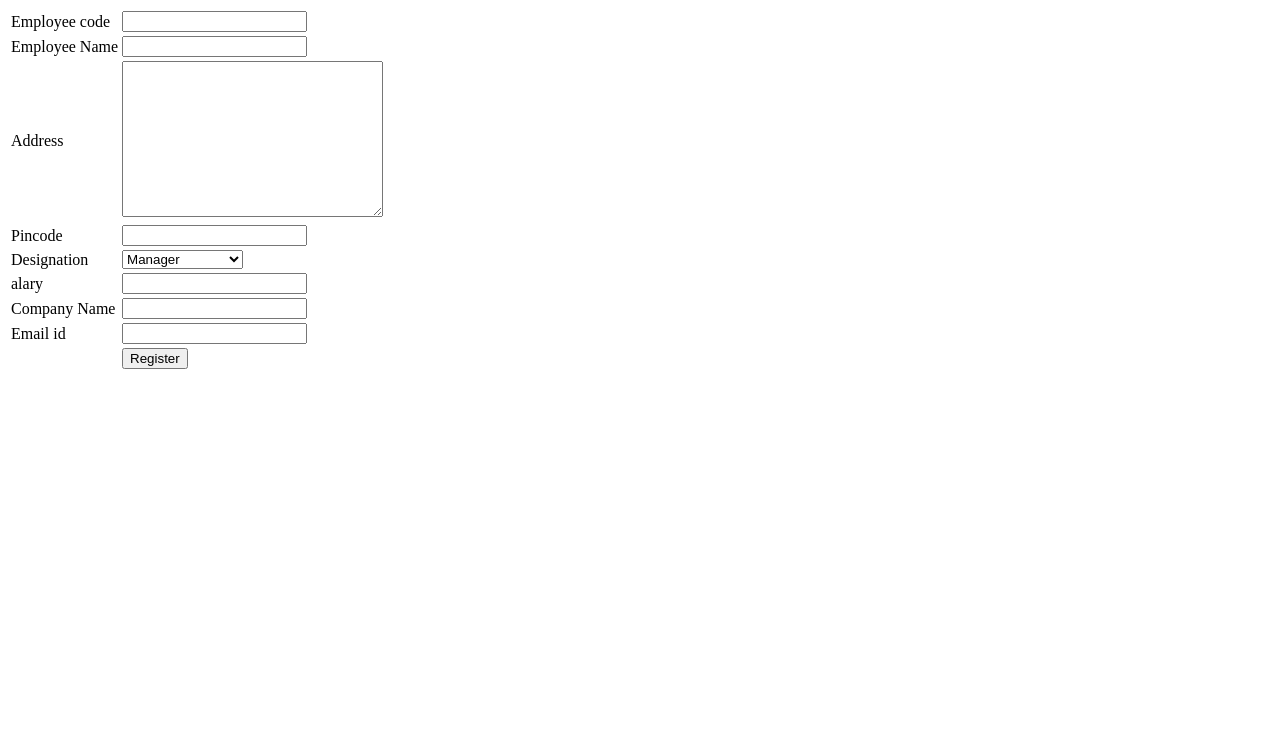
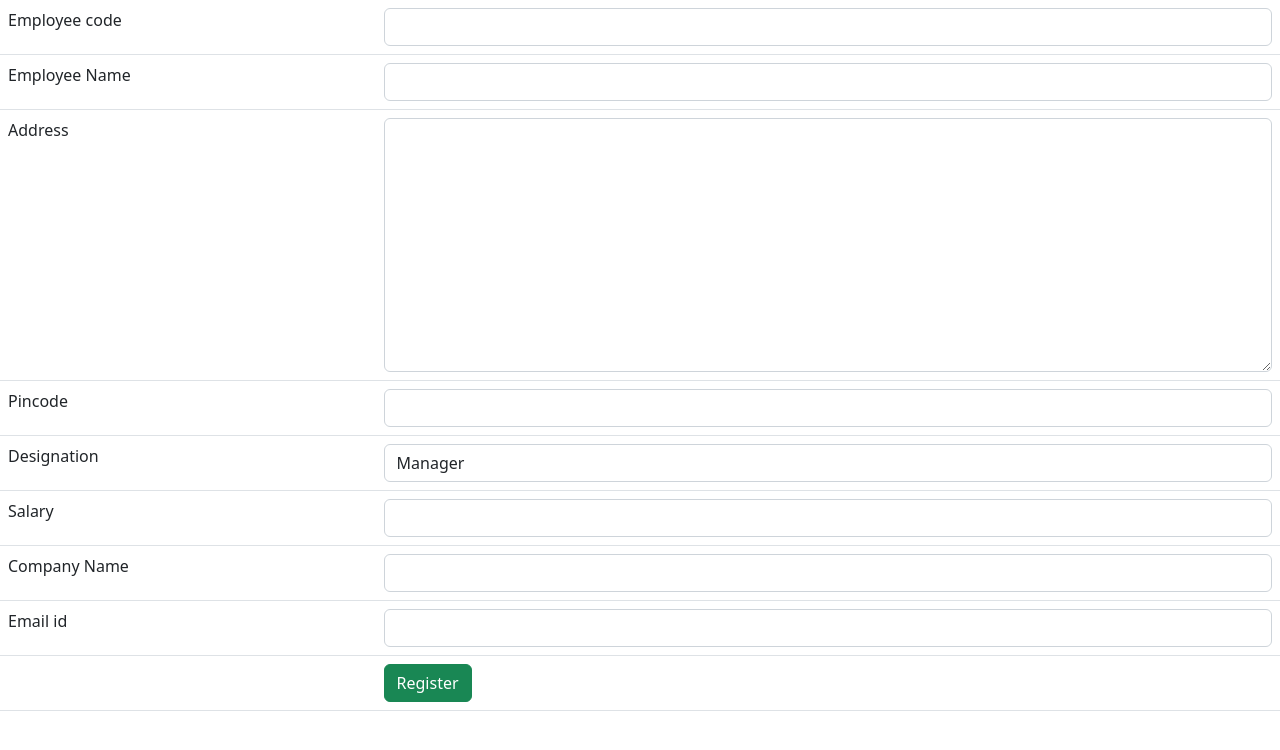
Before and after one commit to Riya505/HtmlProgramming, a plain HTML site: page employee.html in a window 1280 px wide. Drawn offline with nearby package versions, Linux system fonts and the light colour scheme.

```diff
--- a/employee.html
+++ b/employee.html
@@ -6,48 +6,52 @@
     <meta name="viewport" content="width=device-width, initial-scale=1.0">
     <title>Document</title>
 </head>
+<!-- CSS only -->
+<link href="https://cdn.jsdelivr.net/npm/bootstrap@5.2.1/dist/css/bootstrap.min.css" rel="stylesheet" integrity="sha384-iYQeCzEYFbKjA/T2uDLTpkwGzCiq6soy8tYaI1GyVh/UjpbCx/TYkiZhlZB6+fzT" crossorigin="anonymous">
 <body>
-    <table>
+    <table class="table">
         <tr>
             <td>Employee code</td>
-            <td> <input type="text"></td>
+            <td> <input class="form-control" type="text"></td>
         </tr>
         <tr>
             <td>Employee Name</td>
-            <td> <input type="text"></td>
+            <td> <input class="form-control" type="text"></td>
         </tr>
         <tr>
             <td>Address</td>
-            <td> <textarea name="" id="" cols="30" rows="10"></textarea></td>
+            <td> <textarea class="form-control" name="" id="" cols="30" rows="10"></textarea></td>
         </tr>
         <tr>
             <td>Pincode</td>
-            <td> <input type="text"></td>
+            <td> <input class="form-control" type="text"></td>
         </tr>
         <tr>
             <td>Designation</td>
-            <td><select name="" id="">
+            <td><select class="form-control" name="" id="">
                 <option value="Manager">Manager</option>
                 <option value="Senior developer">senior developer</option>
                 <option value="junior developer">junior developer</option>
             </select></td>
         </tr>
         <tr>
-            <td>alary</td>
-            <td> <input type="text"></td>
+            <td>Salary</td>
+            <td> <input class="form-control" type="text"></td>
         </tr>
         <tr>
             <td>Company Name</td>
-            <td> <input type="text"></td>
+            <td> <input class="form-control" type="text"></td>
         </tr>
         <tr>
             <td>Email id</td>
-            <td> <input type="email" name="" id=""></td>
+            <td> <input class="form-control" type="email" name="" id=""></td>
         </tr>
         <tr>
             <td></td>
-            <td><button>Register</button></td>
+            <td><button class="btn btn-success">Register</button></td>
         </tr>
     </table>
+    <!-- JavaScript Bundle with Popper -->
+<script src="https://cdn.jsdelivr.net/npm/bootstrap@5.2.1/dist/js/bootstrap.bundle.min.js" integrity="sha384-u1OknCvxWvY5kfmNBILK2hRnQC3Pr17a+RTT6rIHI7NnikvbZlHgTPOOmMi466C8" crossorigin="anonymous"></script>
 </body>
 </html>
```
